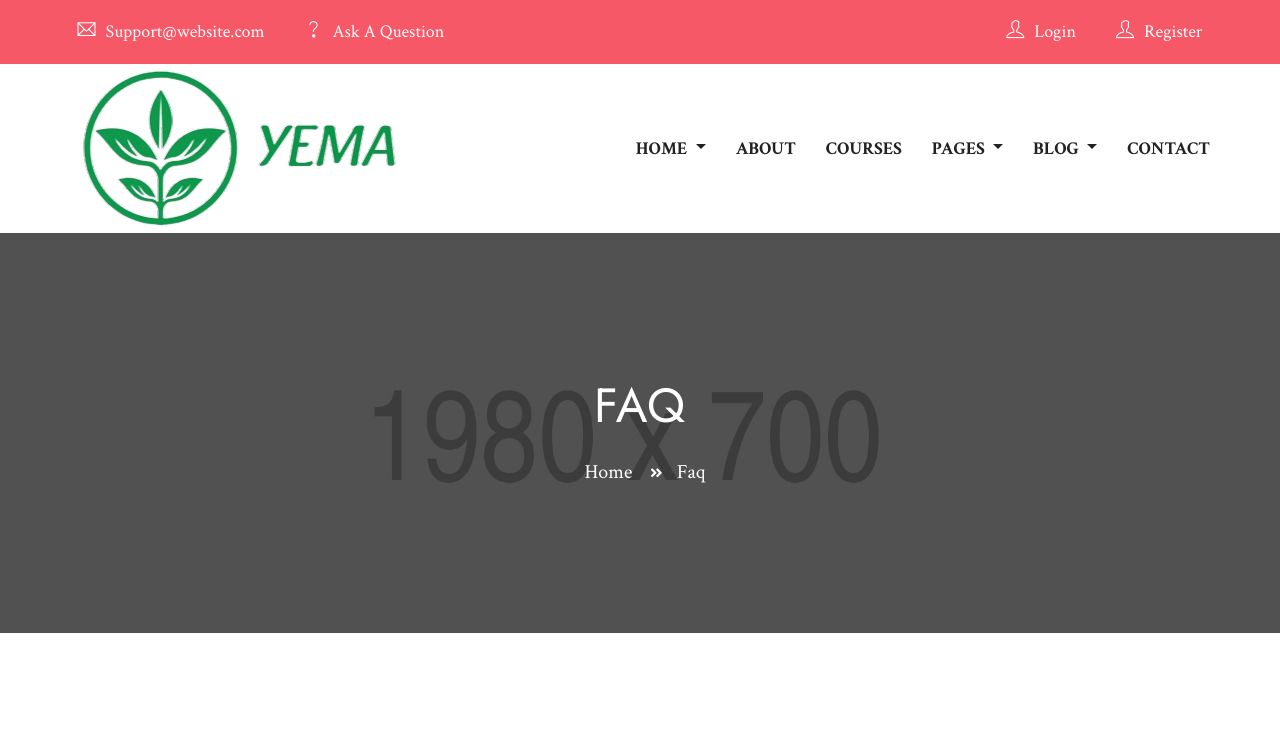
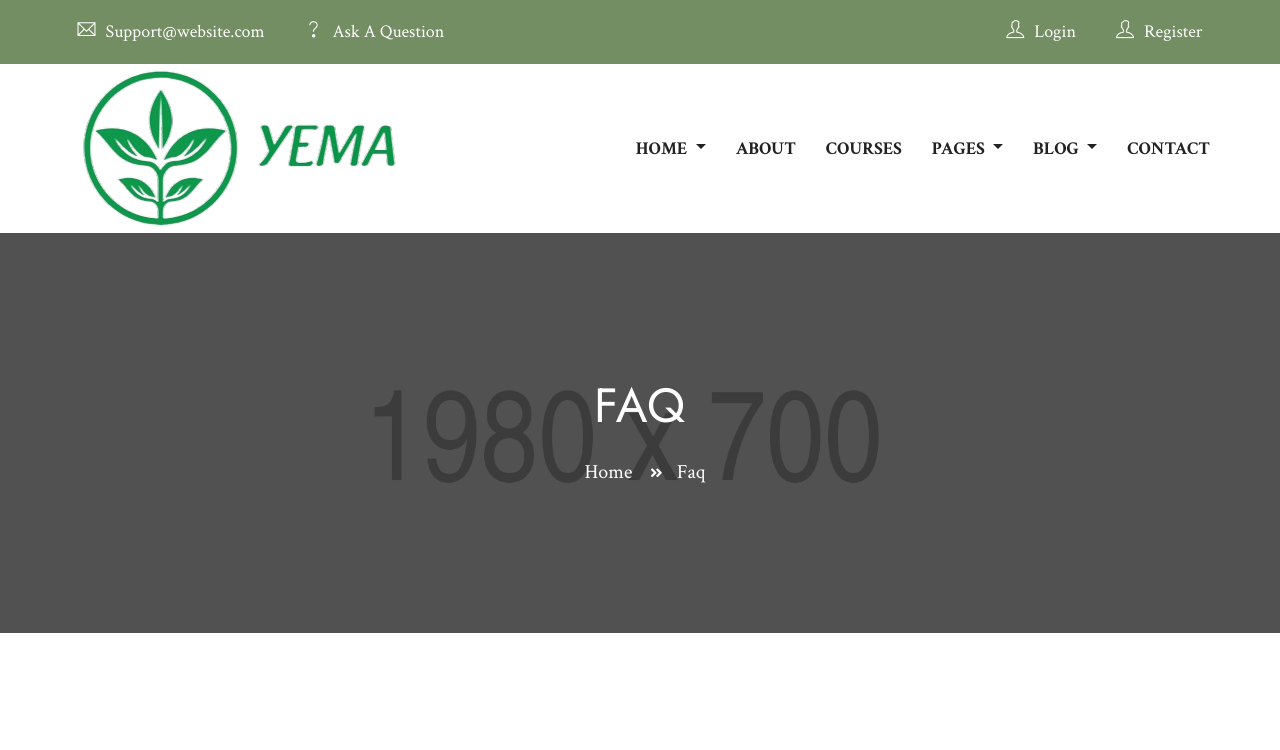
Before and after one commit to vittoric/Elerning_Mujeres, a plain HTML site: page source/edumi v1.0/faq.html in a window 1280 px wide. Shown: the top 750 px of the page. Drawn offline with Linux system fonts and the light colour scheme.

Commit message:
cambio color

```diff
--- a/source/edumi v1.0/style.css
+++ b/source/edumi v1.0/style.css
@@ -9,7 +9,7 @@
   --clr-heading: #222222;
   --clr-body: #818790;
   --clr-bg: #F9F8F8;
-  --clr-def: #f65868;
+  --clr-def: #748E63;
   --clr-def-2: #b43608;
   --clr-ftr: #1f1f1f;
   --clr-ftr-2: #666666;
```
